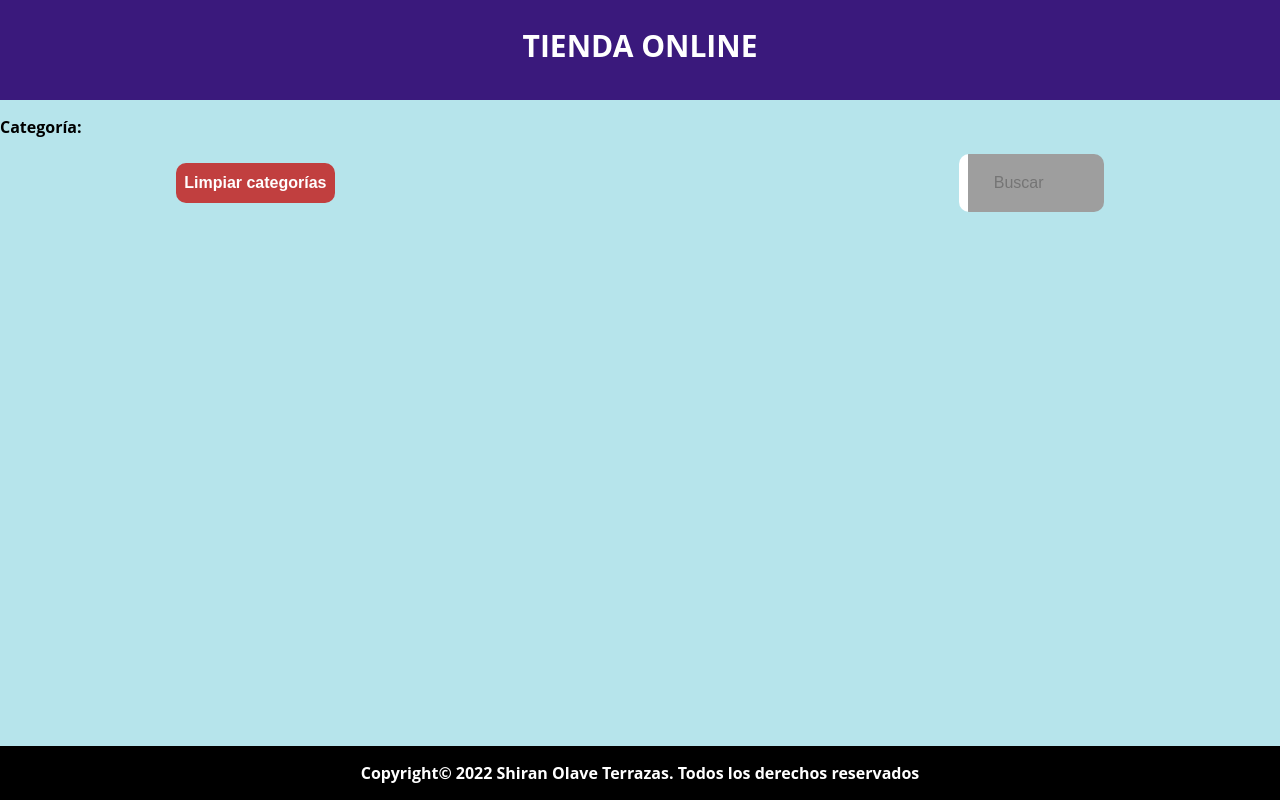
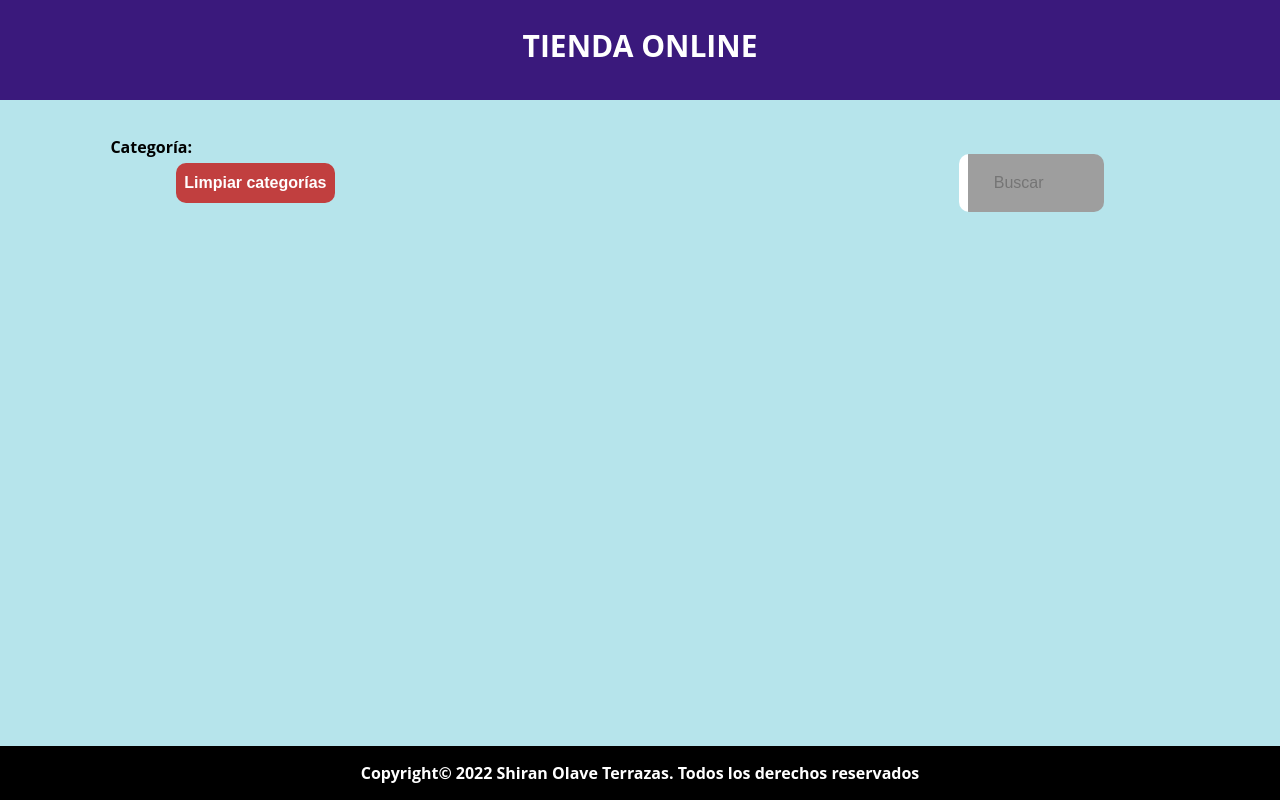
Before and after one commit to shiran-trrzs/online-store, a website: page src/index.html in a window 1280 px wide. Drawn offline with Linux system fonts and the light colour scheme; no server answers; grey boxes are pictures that could not be loaded.

Commit message:
Style: category div

```diff
--- a/src/index.html
+++ b/src/index.html
@@ -13,7 +13,7 @@
         <h2> TIENDA ONLINE </h2>
     </header>
 
-    <div>
+    <div class="category">
         <p> Categoría: </p>
     </div>
 
--- a/src/style.css
+++ b/src/style.css
@@ -20,6 +20,14 @@ body{
     align-items: center;
     justify-content: space-evenly;
     margin-bottom: 60px;
+}
+
+.category {
+    display: flex;
+    width: 15vw;
+    justify-content: flex-end;
+    margin-top: 20px;
+    margin-bottom: -20px;
 }
 
 p {
```
